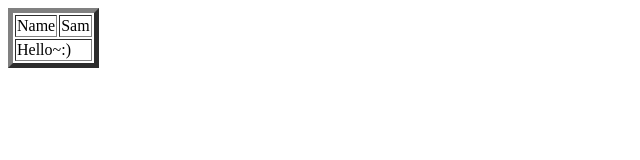
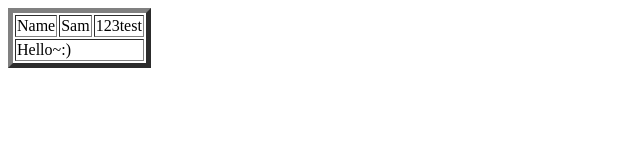
Before and after one commit to junewaves/wp2016, a plain HTML site: page index.html in a window 1280 px wide. Shown: the whole page, without its empty margins (0-640 px from the left). Drawn offline with Linux system fonts and the light colour scheme.

Commit message:
table retry

```diff
--- a/index.html
+++ b/index.html
@@ -6,7 +6,7 @@
 <body>
 <table border="5">
   <tr>
-  <td>Name</td> <td>Sam</td>
+  <td>Name </td> <td>Sam </td> <td>123test</td>
   </tr>
   <tr>
   <td colspan="3">Hello~:)</td>
```
